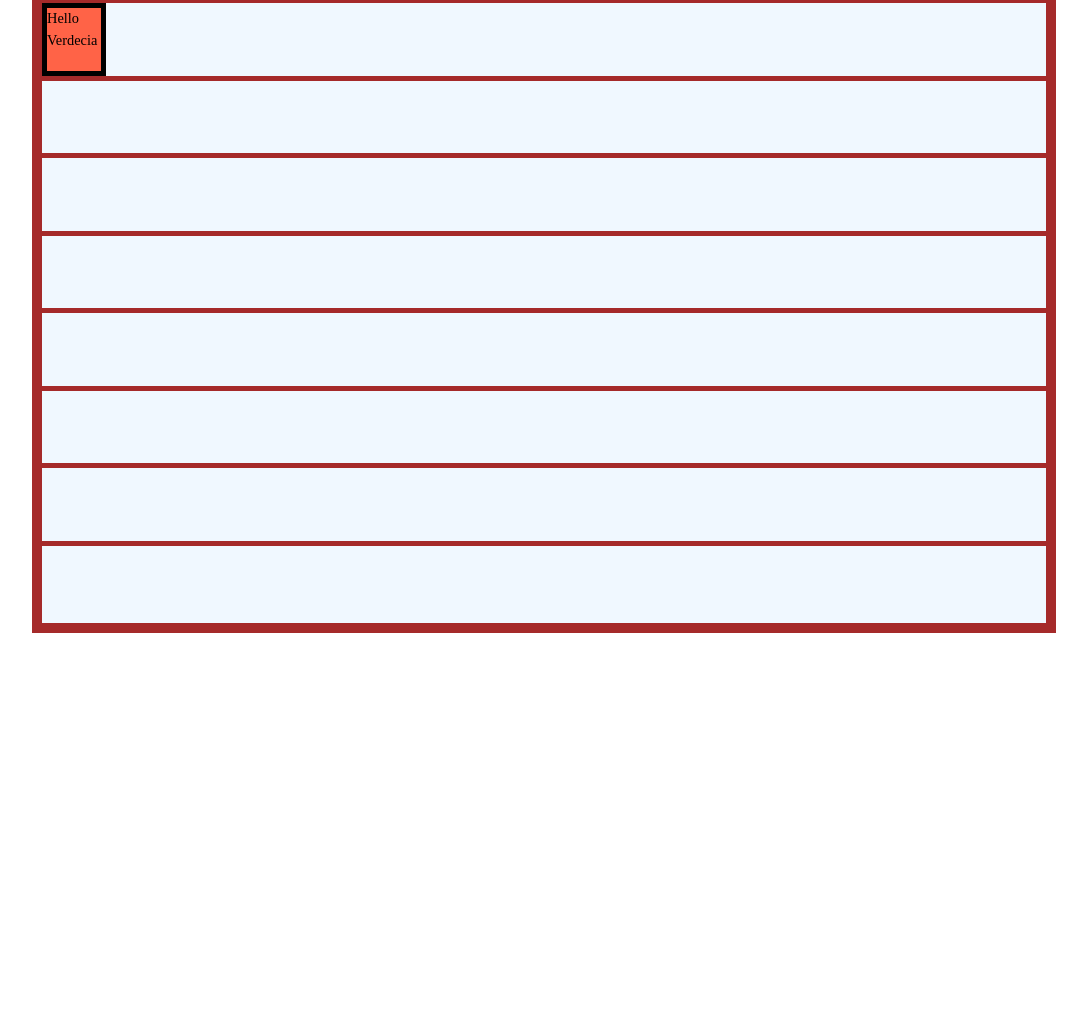
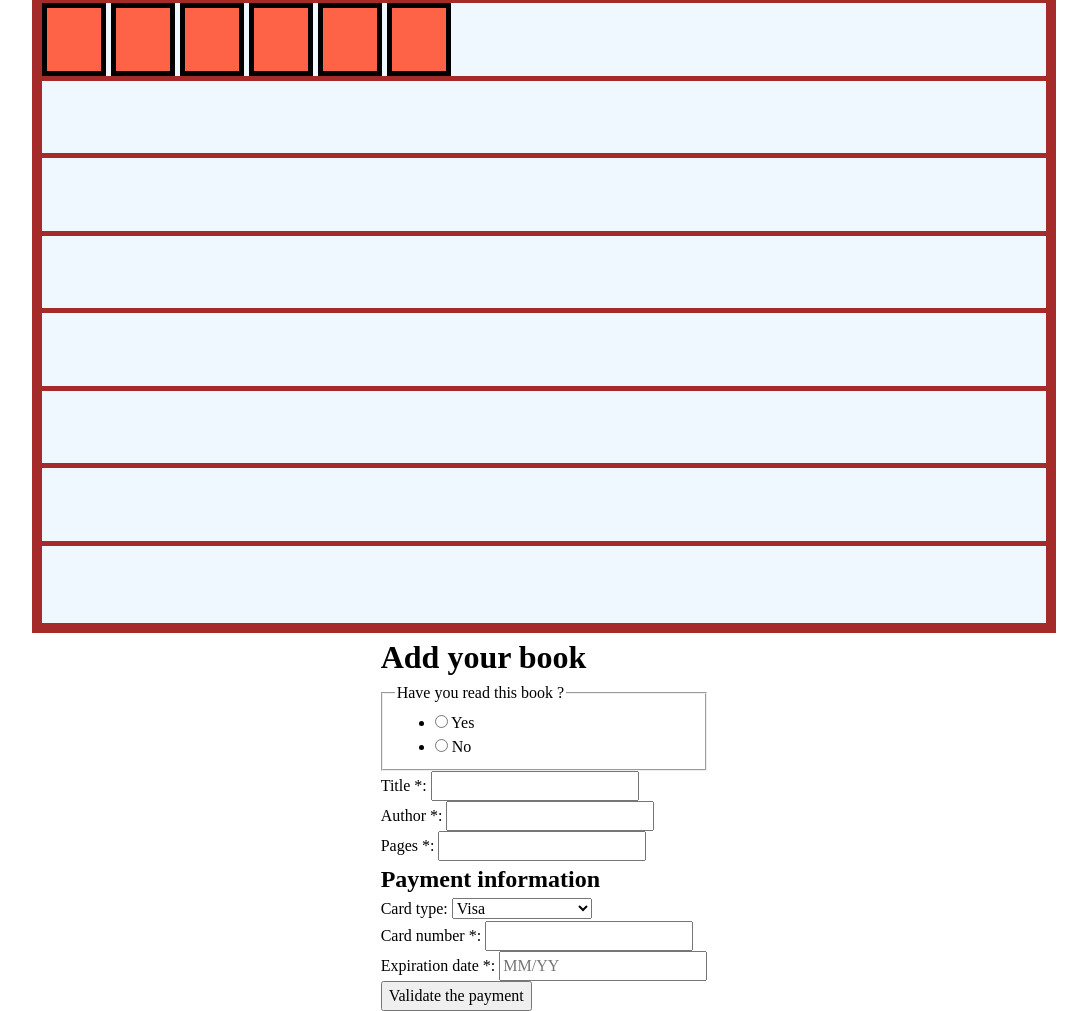
Before and after one commit to veborito/library, a plain HTML site: page index.html in a window 1280 px wide. Shown: the part 107-1118 px from the top of the page, without its empty margins (96-1183 px from the left). Before the commit the page ends 800 px from the top, so only its background shows below. Drawn offline with Linux system fonts and the light colour scheme.

Commit message:
feat: starting the form used to add books

```diff
--- a/index.html
+++ b/index.html
@@ -18,5 +18,71 @@
     <div class="row"></div>
     <div class="row"></div>
   </div>
+  <form action="http://httpbin.org" method="post">
+     <h1>Add your book</h1>
+    <section>
+      <fieldset>
+        <legend>Have you read this book ?</legend>
+        <ul>
+          <li>
+            <label for="yes">
+              <input type="radio" id="yes" name="read" value="true" />
+              Yes
+            </label>
+          </li>
+          <li>
+            <label for="No">
+              <input type="radio" id="No" name="read" value="false" />
+              No
+            </label>
+          </li>
+        </ul>
+      </fieldset>
+      <p>
+        <label for="title">Title *:</label>
+        <input type="text" id="title" name="title" required />
+      </p>
+      <p>
+        <label for="author">Author *:</label>
+        <input type="text" id="author" name="author" required />
+      </p>
+      <p>
+        <label for="pages">Pages *:</label>
+        <input type="pages" id="pages" name="pages" required />
+      </p>
+    </section>
+    <section>
+      <h2>Payment information</h2>
+      <p>
+        <label for="card">
+          <span>Card type:</span>
+        </label>
+        <select id="card" name="user-card">
+          <option value="visa">Visa</option>
+          <option value="mc">Mastercard</option>
+          <option value="amex">American Express</option>
+        </select>
+      </p>
+      <p>
+        <label for="number">Card number *:</label>
+        <input type="tel" id="number" name="card-number" required />
+      </p>
+      <p>
+        <label for="expiration">Expiration date *:</label>
+        <input
+          type="text"
+          id="expiration"
+          name="expiration"
+          required
+          placeholder="MM/YY"
+          pattern="^(0[1-9]|1[0-2])\/([0-9]{2})$" />
+      </p>
+    </section>
+    <section>
+      <p>
+        <button type="submit">Validate the payment</button>
+      </p>
+    </section>
+  </form>
 </body>
 </html>
--- a/script.js
+++ b/script.js
@@ -18,18 +18,28 @@ function addBookToLibrary(title, author, pages, read) {
 }
 
 function displayBooks(myLibrary) {
-  console.log(myLibrary)
-  myLibrary.forEach(book => {
+  // myLibrary.forEach(book => {
+  //   const bookElement = document.createElement("div");
+  //   bookElement.className = "book";
+  //   bookElement.textContent = `${book.title} ${book.author}`;
+  //   for (let row of rows) {
+  //     if (row.clientWidth > row.scrollWidth) {
+  //       row.appendChild(bookElement);
+  //       break;
+  //     }
+  //   }
+  // });
+  for (let i = 0; i < 6; i++) {
     const bookElement = document.createElement("div");
     bookElement.className = "book";
-    bookElement.textContent = `${book.title} ${book.author}`;
     for (let row of rows) {
-      if (row.children.length < 5) {
+      row.style.overflow = "Hidden";
+      if (row.clientWidth >= row.scrollWidth) {
         row.appendChild(bookElement);
         break;
       }
     }
-  });
+  }
 }
 
 addBookToLibrary("Hello", "Verdecia", 123, false);
--- a/style.css
+++ b/style.css
@@ -11,6 +11,7 @@ body {
   line-height: 1.5;
   -webkit-font-smoothing: antialiased;
   display: flex;
+  flex-direction: column;
   justify-content: center;
   align-items: center;
 }
@@ -57,6 +58,7 @@ h1, h2, h3, h4, h5, h6 {
 }
 
 .book {
+  flex: 0 0 auto;
   background-color: tomato;
   width: 4rem;
   border: 5px solid black;
```
